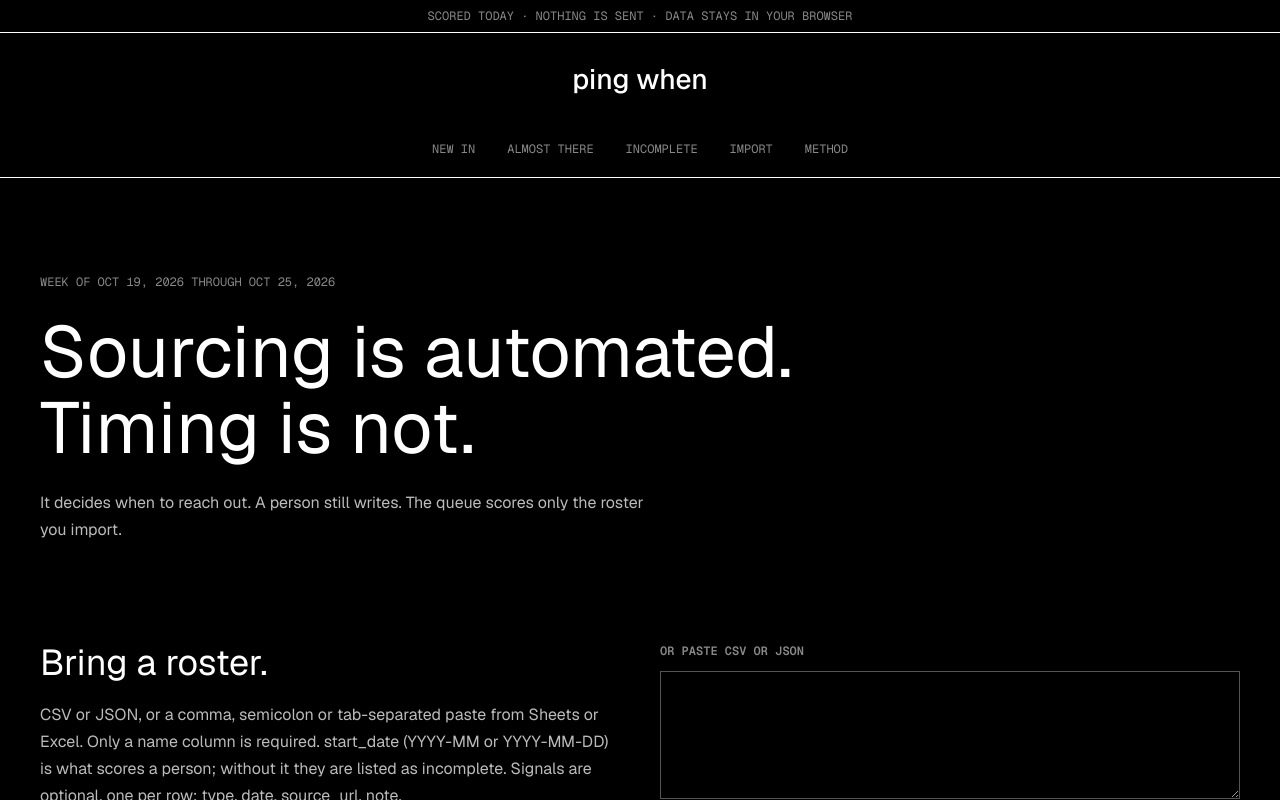
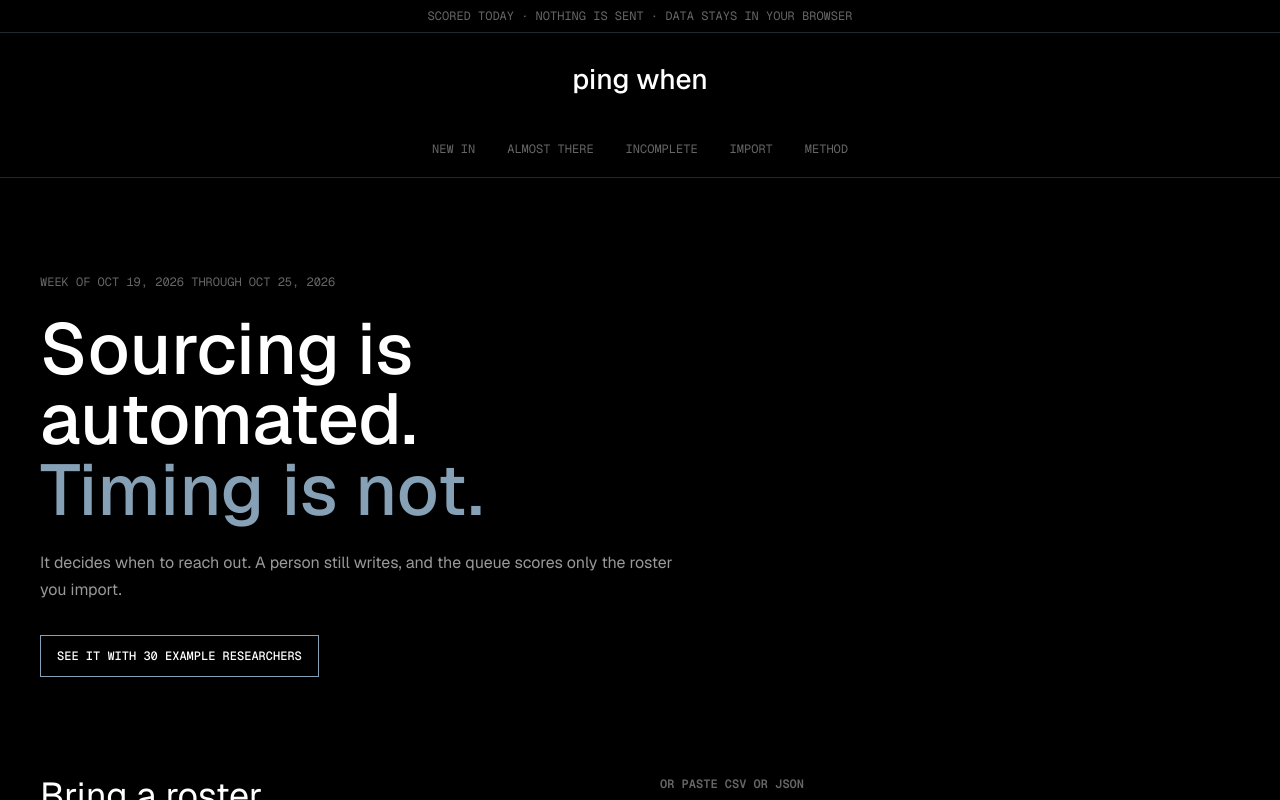
Before and after one commit to amyzhuang111/ping-when, a Next.js app: page / in a window 1280 px wide. Shown: the top 800 px of the page. Built offline with nearby package versions, Linux system fonts and the light colour scheme.

Commit message:
GI brand on redesign-wip: Taste+Design GI spec (black, Geist/Geist Mono, #86A1B6 accent, #EBFF0A on ready cards only), ruled auto-fill grid with mono scores, next-likely-ready line, hero example button, e2e design checks updated

```diff
--- a/src/app/globals.css
+++ b/src/app/globals.css
@@ -165,3 +165,85 @@ h1, h2, h3 { color: var(--ink); font-weight: 400; }
 .navrow { display: flex; flex-wrap: nowrap; justify-content: center; gap: 32px; overflow-x: auto; white-space: nowrap; scrollbar-width: none; }
 .navrow::-webkit-scrollbar { display: none; }
 @media (max-width: 699px) { .navrow { justify-content: flex-start; gap: 24px; margin-left: -16px; margin-right: -16px; padding: 0 16px; } }
+
+/* Ready to reach is the one place #EBFF0A appears. */
+[data-status="reach"] .tile { background: var(--highlight); }
+[data-status="reach"] .card { border-color: var(--highlight); }
+.ctext .price { font-family: var(--font-mono); font-size: 20px; line-height: 24px; font-weight: 500; }
+
+/* ---- GI spec v2 (Taste+Design, 20 Oct 2026). Overrides everything above. ---- */
+:root {
+  --paper: #000; --ink: #fff; --body: rgba(255,255,255,.6); --grey: rgba(255,255,255,.4);
+  --accent: #86a1b6; --rule: rgba(134,161,182,.25); --hair: var(--rule); --hair-subtle: var(--rule);
+  --card: #000; --card-line: transparent; --card-text: rgba(255,255,255,.6); --focus: #86a1b6;
+  --field-line: var(--rule);
+}
+* { letter-spacing: 0 !important; background-image: none; }
+a { color: var(--accent); }
+.hair-b { border-bottom: 1px solid var(--rule); }
+.hair-t { border-top: 1px solid var(--rule); }
+.tlink { background: transparent; color: var(--ink); border: 1px solid var(--accent); font-family: var(--font-mono); font-size: 12px; text-transform: uppercase; padding: 10px 16px; }
+.tlink:hover { background: rgba(134,161,182,.08); transform: none; }
+.tlink:focus-visible, .card:focus-visible, a:focus-visible { outline: 2px solid var(--accent); }
+.check input:checked { background: var(--accent); border-color: var(--accent); }
+[data-testid="hero"] { padding-top: clamp(72px, 12vh, 140px); }
+[data-testid="hero"] h1 { font-family: var(--font-sans); font-weight: 500; font-size: clamp(40px, 5.6vw, 80px) !important; line-height: .98; max-width: 14ch; }
+[data-testid="hero"] h1 .key { color: var(--accent); }
+.hero-loaded h1 { font-size: clamp(34px, 3.4vw, 48px) !important; max-width: none !important; }
+
+/* Grid: 1px rules drawn by the gap. */
+.pgrid { grid-template-columns: repeat(auto-fill, minmax(260px, 1fr)); gap: 1px; row-gap: 1px; column-gap: 1px; background: var(--rule); border: 1px solid var(--rule); }
+.pgrid > .col-span-full { background: #000; padding: 16px; }
+.card { background: #000; border: 0 !important; padding: 20px; height: 100%; transition: background-color .2s; }
+.card:hover { background: rgba(134,161,182,.08); }
+.card .tile { display: none; }
+.ctext { margin: 0; padding: 0; }
+.ctext .brandline { color: var(--grey); }
+.ctext .score { font-family: var(--font-mono); font-size: 48px; line-height: 1; font-weight: 400; color: var(--ink); margin-top: 16px; }
+.ctext .name { font-size: 17px; line-height: 22px; margin-top: 12px; }
+.ctext .role { font-size: 13px; color: var(--body); }
+.ctext .reason { font-size: 13px; line-height: 18px; color: var(--body); margin-top: 6px; }
+.ctext .price, .ctext .price.reach { font-family: var(--font-mono); font-size: 12px; line-height: 16px; text-transform: uppercase; color: var(--grey); margin-top: 14px; }
+[data-status="reach"] .card { background: #ebff0a; }
+[data-status="reach"] .card:hover { background: #ebff0a; }
+[data-status="reach"] .card * { color: #000 !important; }
+[data-status="reach"] .tile { background: transparent; }
+.pgrid > *, .pgrid > * > .card { animation: none; }
+@media (prefers-reduced-motion: no-preference) {
+  .pgrid > * { animation: pw-in .45s cubic-bezier(.16,1,.3,1) both; }
+  .pgrid > :nth-child(1) { animation-delay: 0ms; }
+  .pgrid > :nth-child(2) { animation-delay: 40ms; }
+  .pgrid > :nth-child(3) { animation-delay: 80ms; }
+  .pgrid > :nth-child(4) { animation-delay: 120ms; }
+  .pgrid > :nth-child(5) { animation-delay: 160ms; }
+  .pgrid > :nth-child(6) { animation-delay: 200ms; }
+  .pgrid > :nth-child(7) { animation-delay: 240ms; }
+  .pgrid > :nth-child(8) { animation-delay: 280ms; }
+  .pgrid > :nth-child(9) { animation-delay: 320ms; }
+  .pgrid > :nth-child(10) { animation-delay: 360ms; }
+  .pgrid > :nth-child(11) { animation-delay: 400ms; }
+  .pgrid > :nth-child(12) { animation-delay: 440ms; }
+  .pgrid > :nth-child(13) { animation-delay: 480ms; }
+  .pgrid > :nth-child(14) { animation-delay: 520ms; }
+  .pgrid > :nth-child(15) { animation-delay: 560ms; }
+  .pgrid > :nth-child(n+16) { animation-delay: 600ms; }
+}
+@keyframes pw-in { from { opacity: 0; transform: translateY(6px); } }
+@media (max-width: 699px) {
+  .pgrid { grid-template-columns: 1fr; }
+  [data-testid="hero"] h1 { font-size: 34px !important; }
+  .ctext .score { font-size: 40px; }
+}
+[data-testid="hero"].hero-loaded { padding-top: 32px; padding-bottom: 16px; }
+.hero-loaded h1 { font-size: clamp(28px, 2.6vw, 40px) !important; }
+@media (max-width: 699px) { .hero-loaded h1 { font-size: 28px !important; } }
+#almost.mt-14, #new-in.mt-14, #incomplete.mt-14 { margin-top: 40px; }
+.side .tlink { width: 100%; text-align: left; }
+[data-testid="hero"].hero-loaded { padding-top: 24px; padding-bottom: 8px; }
+main .tlink { padding: 6px 12px; }
+[data-testid="import-ms"] { margin-top: 8px; }
+/* Rules per cell so a short last row leaves black, not a grey block. */
+.pgrid { gap: 0; row-gap: 0; column-gap: 0; background: transparent; border: 0; border-top: 1px solid var(--rule); border-left: 1px solid var(--rule); }
+.pgrid > * { background: #000; border-right: 1px solid var(--rule); border-bottom: 1px solid var(--rule); }
+.pgrid > .col-span-full { border-right: 1px solid var(--rule); }
+.pgrid > [data-status="reach"] { background: #ebff0a; }
--- a/src/app/layout.tsx
+++ b/src/app/layout.tsx
@@ -3,14 +3,14 @@ import localFont from "next/font/local";
 import "./globals.css";
 
 /* Self-hosted Geist and Geist Mono (SIL OFL 1.1, licence in ./fonts/Geist-OFL.txt). No font CDN. */
-const sans = localFont({
+const geist = localFont({
   src: "./fonts/Geist-Variable.woff2",
   variable: "--font-geist",
   weight: "100 900",
   display: "swap",
 });
 
-const mono = localFont({
+const geistMono = localFont({
   src: "./fonts/GeistMono-Variable.woff2",
   variable: "--font-geist-mono",
   weight: "100 900",
@@ -25,7 +25,7 @@ export const metadata: Metadata = {
 
 export default function RootLayout({ children }: { children: React.ReactNode }) {
   return (
-    <html lang="en" className={`${sans.variable} ${mono.variable} h-full`}>
+    <html lang="en" className={`${geist.variable} ${geistMono.variable} h-full`}>
       <body className="min-h-full bg-[var(--paper)] text-[var(--body)] antialiased">{children}</body>
     </html>
   );
--- a/src/components/import-panel.tsx
+++ b/src/components/import-panel.tsx
@@ -102,7 +102,7 @@ export function ImportPanel({
           <a className="tlink" href="/ping-when-example.csv" download="ping-when-example.csv">
             Download example
           </a>
-          <button type="button" className="tlink" onClick={() => void loadExample()}>
+          <button type="button" id="load-example" className="tlink" onClick={() => void loadExample()}>
             Load example
           </button>
         </div>
--- a/src/components/ping-when.tsx
+++ b/src/components/ping-when.tsx
@@ -43,6 +43,11 @@ function nextCliff(row: ScoredResearcher, asOf: Date): number {
     .filter((t) => t >= asOf.getTime() - 40 * 86400000)
     .sort((a, b) => a - b);
   return soon[0] ?? Number.POSITIVE_INFINITY;
+}
+
+function cliffAhead(row: ScoredResearcher, asOf: Date): Date | null {
+  const t = row.cliffMarks.map((m) => Date.parse(m.date)).filter((x) => x >= asOf.getTime()).sort((a, b) => a - b)[0];
+  return t === undefined ? null : new Date(t);
 }
 
 function download(csv: string, filename: string) {
@@ -193,15 +198,20 @@ export function PingWhen() {
         </div>
       </header>
 
-      <section className={`mx-auto max-w-[1440px] px-4 md:px-10 ${loaded ? "py-8 md:py-10" : "py-16 md:py-24"}`} data-testid="hero">
+      <section className={`mx-auto max-w-[1440px] px-4 md:px-10 ${loaded ? "hero-loaded py-8 md:py-10" : "py-16 md:py-24"}`} data-testid="hero" data-loaded={loaded ? "1" : undefined}>
         <p className="eyebrow muted">
           Week of {formatDay(weekOf(asOf))} through {formatDay(weekEnding(asOf))}
         </p>
-        <h1 className={`serif max-w-[18ch] leading-[1.05] ${loaded ? "mt-3 text-[32px] md:max-w-none md:text-[40px]" : "mt-6 text-[44px] md:text-[72px]"}`}>Sourcing is automated. Timing is not.</h1>
+        <h1 className={`serif max-w-[18ch] leading-[1.05] ${loaded ? "mt-3 text-[32px] md:max-w-none md:text-[40px]" : "mt-6 text-[44px] md:text-[72px] xl:text-[96px]"}`}>Sourcing is automated. <span className="key">Timing is not.</span></h1>
         {!loaded && (
           <p className="prose-s mt-6 text-[16px]">
-            It decides when to reach out. A person still writes. The queue scores only the roster you import.
+            It decides when to reach out. A person still writes, and the queue scores only the roster you import.
           </p>
+        )}
+        {!loaded && hydrated && (
+          <button type="button" className="tlink mt-8" data-testid="hero-example" onClick={() => document.getElementById("load-example")?.click()}>
+            See it with 30 example researchers
+          </button>
         )}
       </section>
 
@@ -372,12 +382,12 @@ export function PingWhen() {
               )}
               {people.length > 0 && reach.length === 0 && !filtering && closest && (
                 <p className="mt-10 text-[14px] tnum" data-testid="none-clear">
-                  Nothing clears {REACH_THRESHOLD} this week. Closest:{" "}
+                  Next likely ready is{" "}
                   <a className="underline underline-offset-4" href={`#card-${closest.person.id}`} data-testid="closest-link"
                     onClick={() => setOpenId(closest.person.id)}>
-                    {closest.person.name}, {closest.score}
+                    {closest.person.name}
                   </a>
-                  .
+                  {cliffAhead(closest, asOf) ? ` on ${formatDay(cliffAhead(closest, asOf)!)}` : ""}, since nobody clears {REACH_THRESHOLD} this week.
                 </p>
               )}
               {people.length > 0 && (
--- a/src/components/storefront.tsx
+++ b/src/components/storefront.tsx
@@ -50,10 +50,11 @@ export function ProductCard({
             {markSeed ? `${seedCode(row.person.id)} · ` : ""}
             {row.person.roleType}
           </p>
+          <p className="score tnum" aria-hidden="true">{row.score}</p>
           <p className={`price${row.status === "reach" ? " reach" : ""}`}>
-            Score {row.score} · {STATUS_WORD[row.status]}
+            {STATUS_WORD[row.status]}
           </p>
-          <p className="role truncate">{drivingLabel(row.driving)}</p>
+          <p className="reason truncate">{drivingLabel(row.driving)}</p>
           {(moved || decision) && (
             <p className="role">
               {moved}
@@ -80,7 +81,8 @@ export function IncompleteCard({ person, onOpen }: { person: UnscoredCandidate;
           <p className="brandline truncate">{person.employer || "Employer not given"}</p>
           <p className="name">{person.name}</p>
           <p className="role truncate">{person.role}</p>
-          <p className="price">Score — · Incomplete</p>
+          <p className="score tnum" aria-hidden="true">—</p>
+          <p className="price">Incomplete</p>
           <p className="role">Needs start date</p>
         </div>
       </button>
```
Also changed, not shown: scripts/e2e.mjs (+16 -14 lines).
